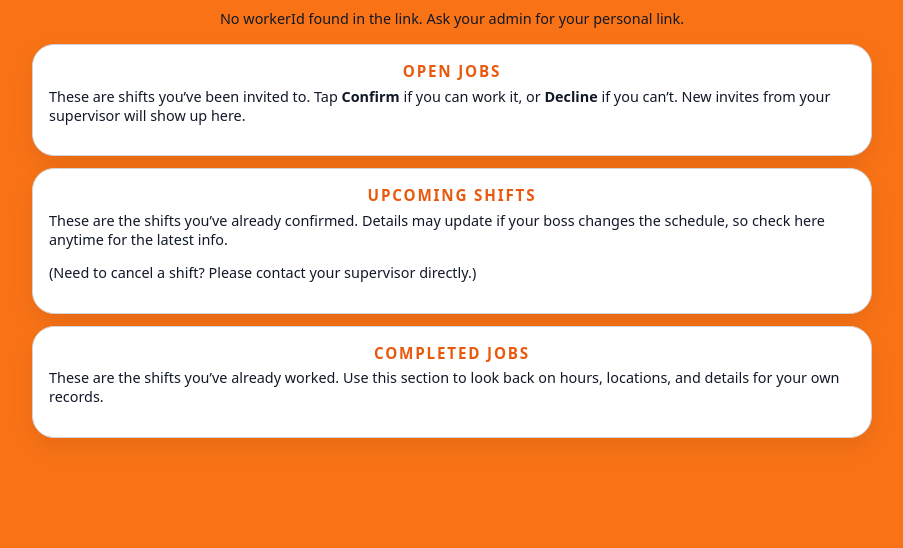
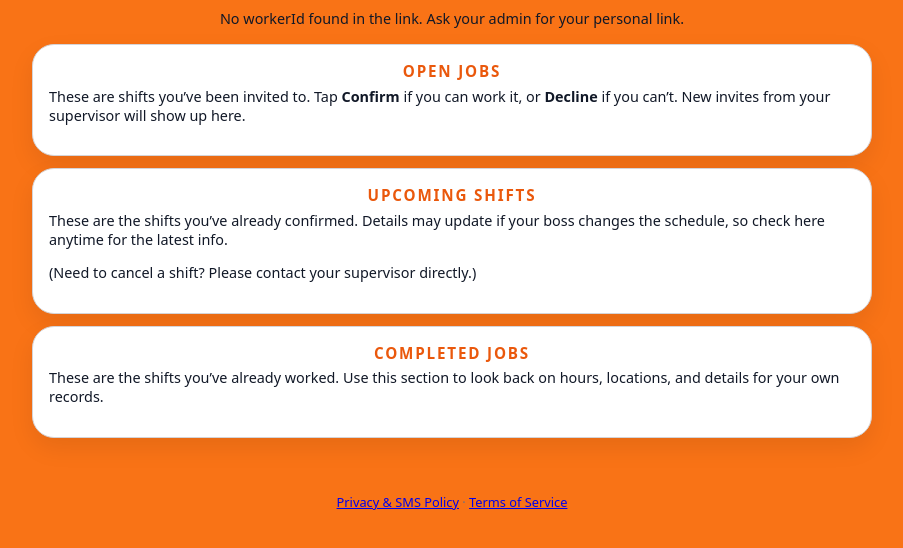
Before and after one commit to DaliRoots808/crewtech-admin, a website: page worker.html in a window 1280 px wide. Shown: the part 108-656 px from the top of the page, without its empty margins (188-1091 px from the left). Drawn offline with Linux system fonts and the light colour scheme.

Commit message:
Add files via upload

```diff
--- a/worker.html
+++ b/worker.html
@@ -78,4 +78,12 @@
   <!-- Worker logic -->
   <script src="worker.js"></script>
 </body>
+
+
+<p class="muted"
+   style="font-size:0.8rem; margin-top:0.1rem; text-align:center; width:100%;">
+  <a href="legal.html" target="_blank">Privacy &amp; SMS Policy</a> ·
+  <a href="terms.html" target="_blank">Terms of Service</a>
+</p>
+
 </html>
```
Also changed, not shown: index.html (+7 -0 lines).
